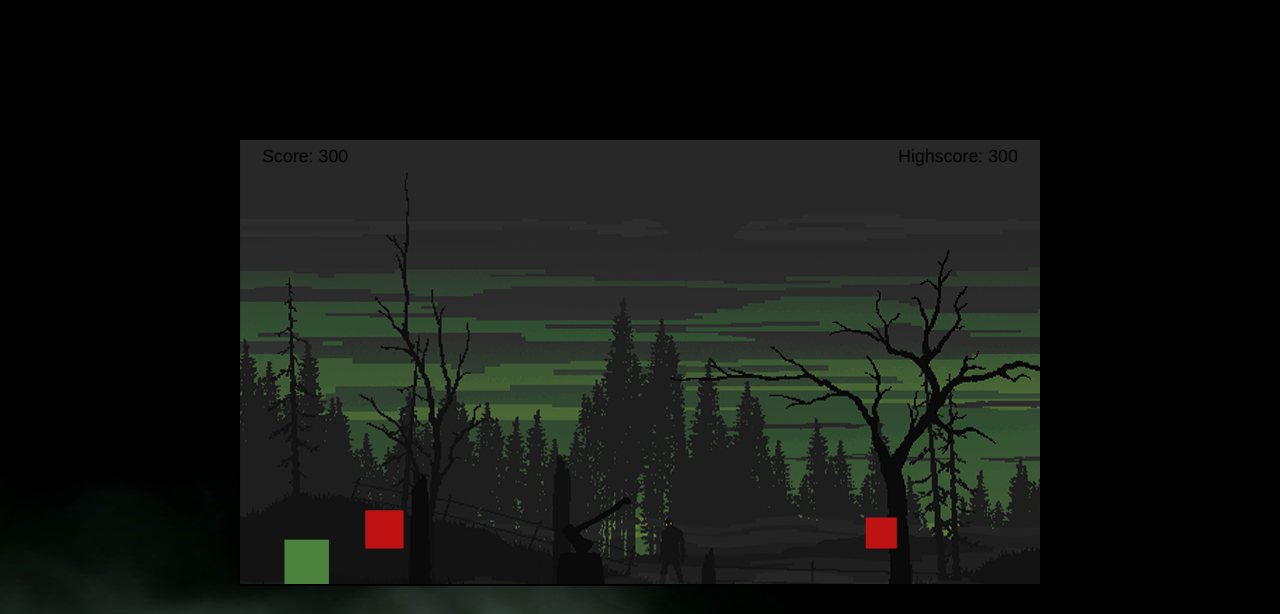
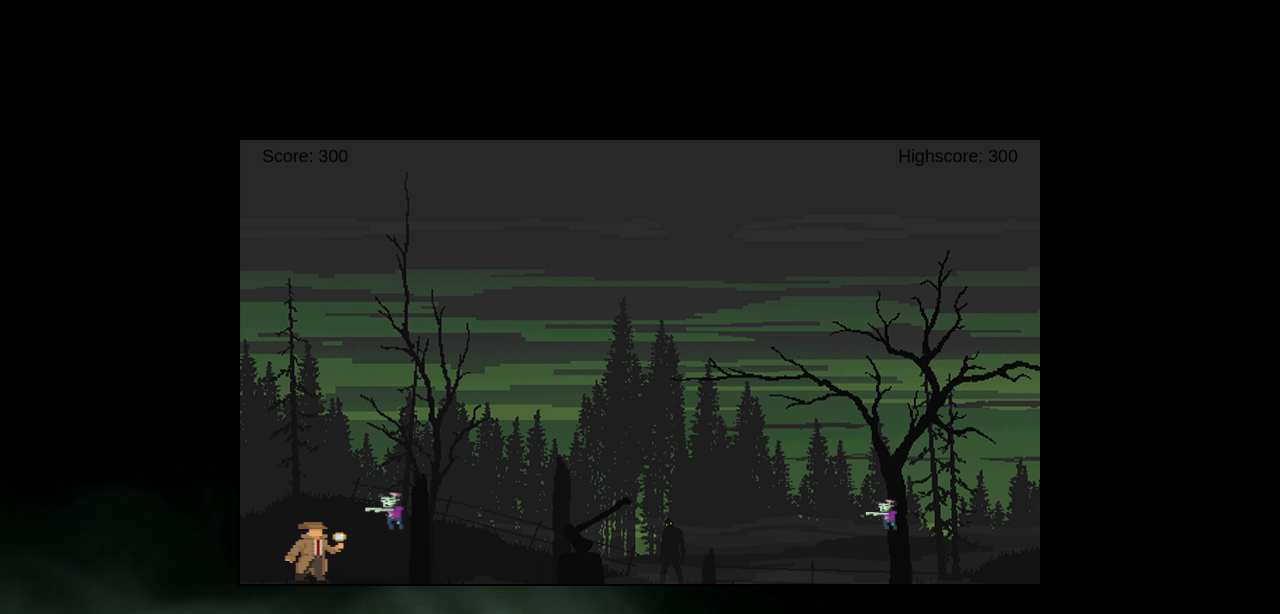
Before and after one commit to AlvaroSLam/Zombie_Run, a plain HTML site: page index.html in a window 1280 px wide. Shown: the part 186-800 px from the top of the page. Drawn offline with Linux system fonts and the light colour scheme.

Commit message:
Reset button bug fixed

```diff
--- a/index.js
+++ b/index.js
@@ -5,7 +5,7 @@ color enemies: #bf1313
 
 let canvas = document.getElementById("game");
 let ctx = canvas.getContext("2d")
-canvas.style.border = '2px solid black';
+canvas.style.border = '2px solid black'; //ATTENTION! Quitar después del arte final
 
 //SET OF VARIABLES
 
@@ -23,8 +23,12 @@ let gameOverScreen;
 
 //IMAGES
 let bgImg;
-let playerImg;
-let enemyImg;
+let playerImg = new Image();
+playerImg.src = "images/player.png";
+
+let enemyImg = new Image();
+enemyImg.src = "images/zombie1.png"
+
 
 
 //-----------EVENT LISTENERS--------------//
@@ -45,7 +49,7 @@ class Player {
     this.y = y;
     this.width = width;
     this.height = height;
-    this.colour = colour;
+    this.colour = colour; // YA NO ES NECESARIO
     this.dirY = 0; //Maybe I could also use it for the jumping velocity
     this.jumpForce = 15; //remeber to check
     this.originalHeight = height; //Only for shrinking the character
@@ -96,14 +100,18 @@ class Player {
       }
     }
 
+    draw(){ //CREA EL JUGADOR
+      ctx.drawImage(playerImg, this.x, this.y, this.width, this.height)
+    }
 
-  draw(){ //CREA EL JUGADOR, UN RECTÁNGULO
+
+  /* CODIGO ANTIGUO PARA EL CUADRADO draw(){ //CREA EL JUGADOR, UN RECTÁNGULO
     ctx.beginPath();
     ctx.fillStyle = this.colour;
     ctx.fillRect(this.x, this.y, this.width, this.height);
-    ctx.closePath();
+    ctx.closePath();*/
   }
-}
+
 
 
 //ENEMIES
@@ -125,11 +133,13 @@ class Enemy {
   }
 
   draw() { //Crea el enemigo
-    ctx.beginPath();
+    ctx.drawImage(enemyImg, this.x, this.y, this.width, this.height)
+  }
+
+  /* CODIGO ANTIGUO Para los rectángulos. ctx.beginPath();
     ctx.fillStyle = this.colour;
     ctx.fillRect(this.x, this.y, this.width, this.height);
-    ctx.closePath();
-  }
+    ctx.closePath();*/
 }
 
 
@@ -193,7 +203,7 @@ function startGame(){
   highscore = 0;
 
   //DATOS DEL JUGADOR
-  player = new Player(50, canvas.height - 150, 50, 50, "#4a823e");
+  player = new Player(50, canvas.height, 70, 70, "#4a823e");
 
   //DATOS DE LOS STATISTICS. Score and Highscore
   scoreText = new Statistics("Score: " + score, 25, 25, "left", "#000000", "20")
@@ -202,7 +212,7 @@ function startGame(){
 
 
 
-  requestAnimationFrame(update)
+  requestAnimationFrame(updateGame)
 
   //CREATE A SPLASH SCREEN
 
@@ -238,12 +248,27 @@ function newGame() {
    ctx = canvas.getContext("2d");
    canvas.style.border = '2px solid black';
 
+    score = 0; //0 default
+    //scoreText;
+    highscore = 0; // 0 deault
+    highscoreText;
+    //player;
+    gravity = 1; //1 default
+    enemies = [];
+    gameSpeed = 3; //3 default
+    keys = {};
+    isGameOver = false; //Con esto finalizamos el loop
+    initialSpawnTimer = 200;
+    spawnTimer = 100;
+    //gameOverScreen;
+
   startGame();
 }
 
 
-function update() {
-  requestAnimationFrame(update);
+function updateGame() {
+  //requestAnimationFrame(update);
+  //if (!isGameOver) requestAnimationFrame(updateGame)
   ctx.clearRect(0, 0, canvas.width, canvas.height) //Clear the canvas every time, si no todo se quedará
 
   //SPAWING ENEMIES
@@ -251,7 +276,7 @@ spawnTimer--;
   if (spawnTimer <= 0) {
     createEnemies();
     spawnTimer = initialSpawnTimer - gameSpeed * 15; //Esto hace que aparezcan más seguido
-
+    console.log(gameSpeed)
     if (spawnTimer < 60) {
       spawnTimer = 60;
     }
@@ -282,10 +307,10 @@ for (let i = 0; i < enemies.length; i ++) {
       isGameOver = true
       gameOver();
 
-
   }
 
   if (!isGameOver) e.update()
+  console.log("game continues")
 }
 
   player.animation();
@@ -302,7 +327,7 @@ for (let i = 0; i < enemies.length; i ++) {
   }
 
   highscoreText.draw();
-
+  if (!isGameOver) requestAnimationFrame(updateGame)
 }
 
 startGame();
--- a/style.css
+++ b/style.css
@@ -10,6 +10,7 @@ h1{
   font-size: 80px;
   letter-spacing: 5px;
 }
+
 
 #game {
   padding: 0;
```
Also changed, not shown: index.html (+1 -0 lines). Lines whose indentation alone changed are shown as unchanged.
